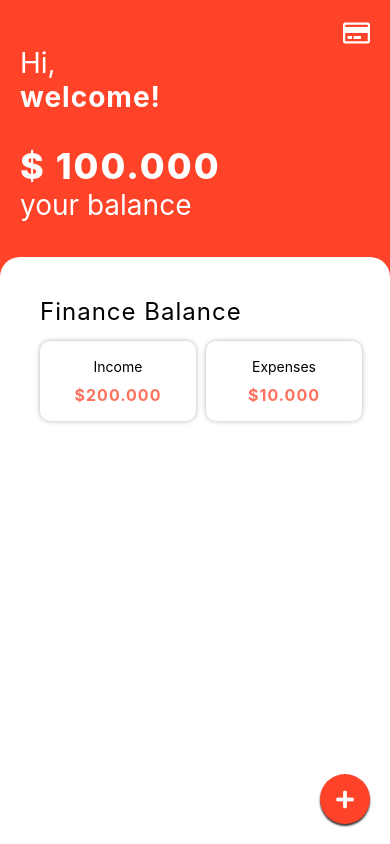
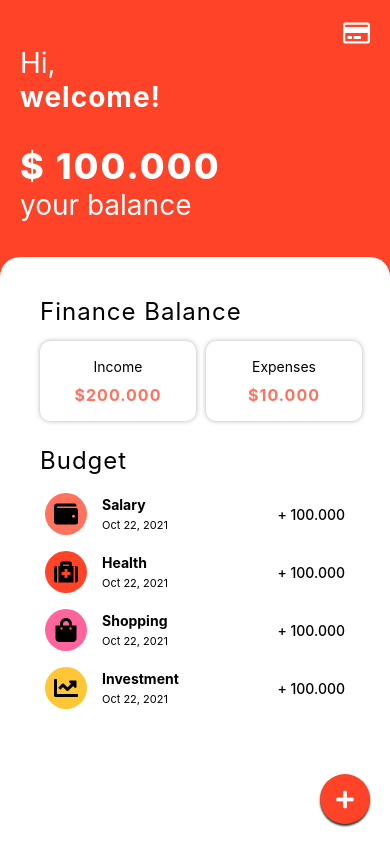
Before and after one commit to umutertakus/manage-money, a React Native app: screen /Home in a window 390 px wide. Built offline with nearby package versions, Linux system fonts and the light colour scheme.

Commit message:
Create BudgetItem component

```diff
--- /dev/null
+++ b/src/components/BudgetItem.js
@@ -0,0 +1,83 @@
+import React from 'react';
+import { StyleSheet, Text, View } from 'react-native';
+import { FontAwesome5 } from '@expo/vector-icons';
+
+const BudgetItem = ({ element }) => {
+  const getIcon = (name) => {
+    switch (name) {
+      case 'Salary':
+        return 'wallet';
+      case 'Health':
+        return 'medkit';
+      case 'Shopping':
+        return 'shopping-bag';
+      case 'Investment':
+        return 'chart-line';
+      default:
+        return 'wallet';
+    }
+  };
+
+  const getBgColor = (name) => {
+    switch (name) {
+      case 'Salary':
+        return '#ff725e';
+      case 'Health':
+        return '#ff4328';
+      case 'Shopping':
+        return '#ff649c';
+      case 'Investment':
+        return '#ffc635';
+      default:
+        return '#ff725e';
+    }
+  };
+
+  return (
+    <View style={styles.container}>
+      <View style={{ flexDirection: 'row' }}>
+        <View
+          style={[
+            styles.iconCover,
+            { backgroundColor: getBgColor(element.name) },
+          ]}
+        >
+          <FontAwesome5 name={getIcon(element.name)} size={24} />
+        </View>
+        <View style={styles.nameAndDate}>
+          <Text style={{ fontWeight: 'bold' }}>{element.name}</Text>
+          <Text style={{ fontSize: 11 }}>{element.date}</Text>
+        </View>
+      </View>
+      <Text style={styles.amount}>
+        {element.income ? '+' : '-'} {element.amount}
+      </Text>
+    </View>
+  );
+};
+
+export default BudgetItem;
+
+const styles = StyleSheet.create({
+  container: {
+    marginVertical: 8,
+    justifyContent: 'space-between',
+    alignItems: 'center',
+    flexDirection: 'row',
+  },
+  iconCover: {
+    borderRadius: 100,
+    backgroundColor: '#ff649c',
+    height: 42,
+    width: 42,
+    justifyContent: 'center',
+    alignItems: 'center',
+  },
+  nameAndDate: {
+    marginLeft: 15,
+    justifyContent: 'space-around',
+  },
+  amount: {
+    fontWeight: '500',
+  },
+});
--- a/src/components/ExpensesCard.js
+++ b/src/components/ExpensesCard.js
@@ -32,6 +32,7 @@ const styles = StyleSheet.create({
     shadowOpacity: 0.3,
     shadowRadius: 5,
     elevation: 5,
+    marginBottom: 25,
   },
   expenseText: {
     color: '#ff725e',
--- a/src/components/Finance.js
+++ b/src/components/Finance.js
@@ -1,8 +1,36 @@
 import React from 'react';
-import { Text, TouchableOpacity, View } from 'react-native';
+import { ScrollView, Text, TouchableOpacity, View } from 'react-native';
 import { StyleSheet } from 'react-native';
 import { FontAwesome5 } from '@expo/vector-icons';
 import ExpensesCard from './ExpensesCard';
+import BudgetItem from './BudgetItem';
+
+const mock = [
+  {
+    name: 'Salary',
+    date: 'Oct 22, 2021',
+    income: true,
+    amount: '100.000',
+  },
+  {
+    name: 'Health',
+    date: 'Oct 22, 2021',
+    income: true,
+    amount: '100.000',
+  },
+  {
+    name: 'Shopping',
+    date: 'Oct 22, 2021',
+    income: true,
+    amount: '100.000',
+  },
+  {
+    name: 'Investment',
+    date: 'Oct 22, 2021',
+    income: true,
+    amount: '100.000',
+  },
+];
 
 const Finance = () => {
   return (
@@ -12,6 +40,12 @@ const Finance = () => {
         <ExpensesCard title="Income" expenses="200.000" />
         <ExpensesCard title="Expenses" expenses="10.000" />
       </View>
+      <Text style={styles.header}>Budget</Text>
+      <ScrollView style={{ marginHorizontal: 5, marginVertical: 10 }}>
+        {mock.map((element, index) => (
+          <BudgetItem key={index} element={element} />
+        ))}
+      </ScrollView>
       <TouchableOpacity style={styles.button}>
         <FontAwesome5 name="plus" size={20} color="white" />
       </TouchableOpacity>
```
